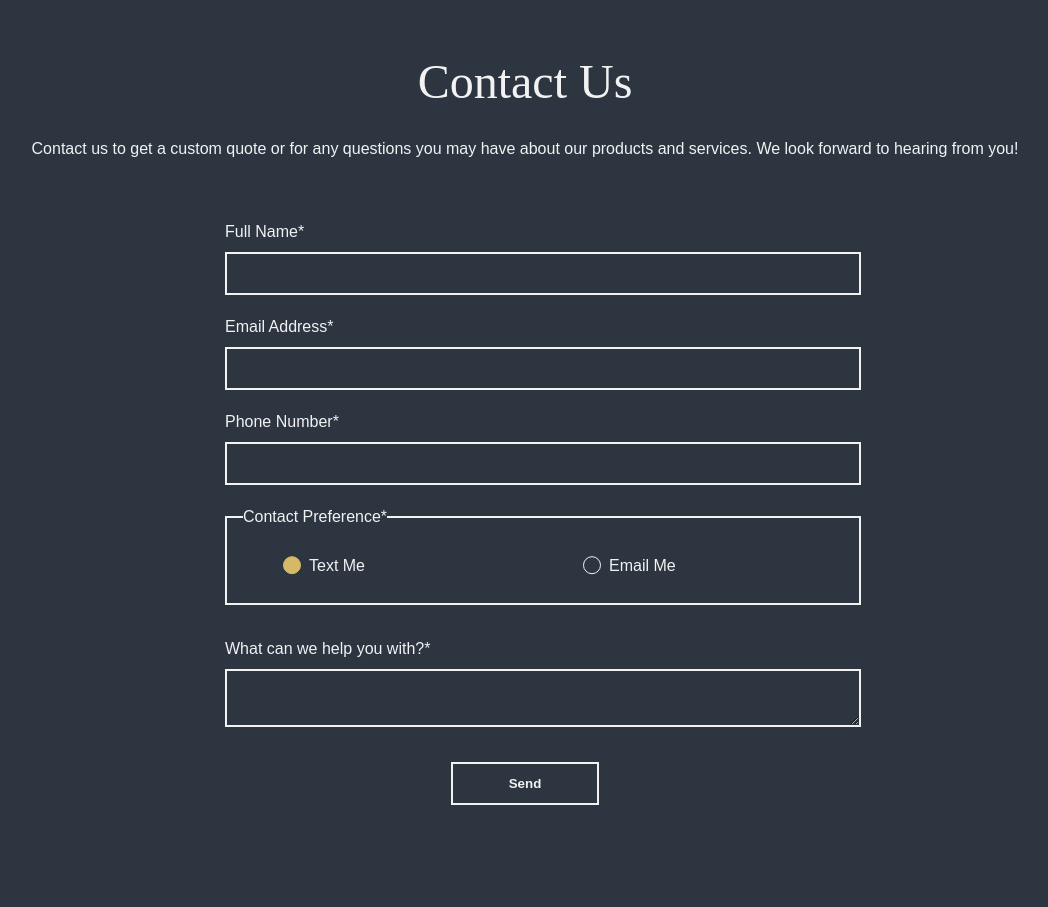
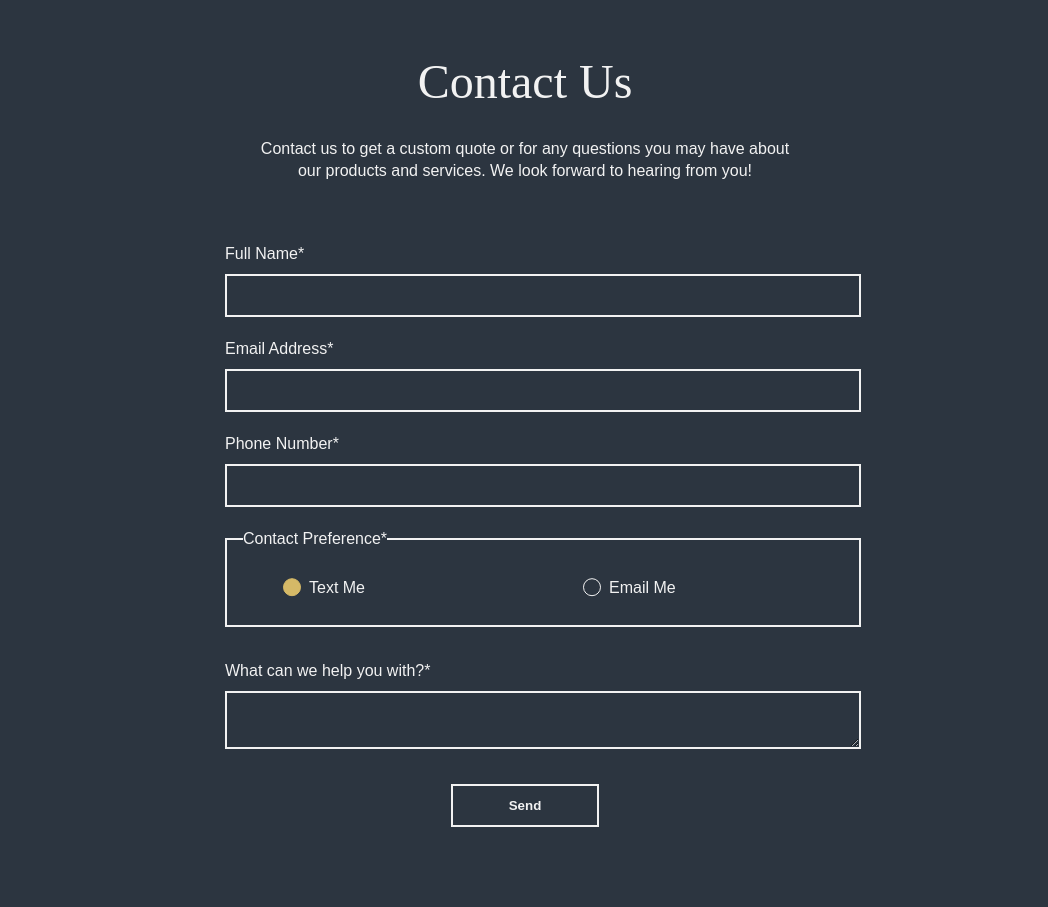
Before and after one commit to SusanArraez/Miskin_Studio, a plain HTML site: page index.html in a window 1280 px wide. Shown: the part 2200-3107 px from the top of the page, without its empty margins (115-1163 px from the left). Drawn offline with nearby package versions, Linux system fonts and the light colour scheme; a web font is replaced by a local one.

Commit message:
p in the contact us section

```diff
--- a/styles.css
+++ b/styles.css
@@ -283,6 +283,11 @@ padding-right: 25px;
     justify-items: center;
     gap: 2rem;
 }
+#contact p{
+    max-width: 600px;
+    padding: 0 20rem;
+    text-align: center;
+}
 form{
     max-width: 600px;
     margin: 0 auto;
```
